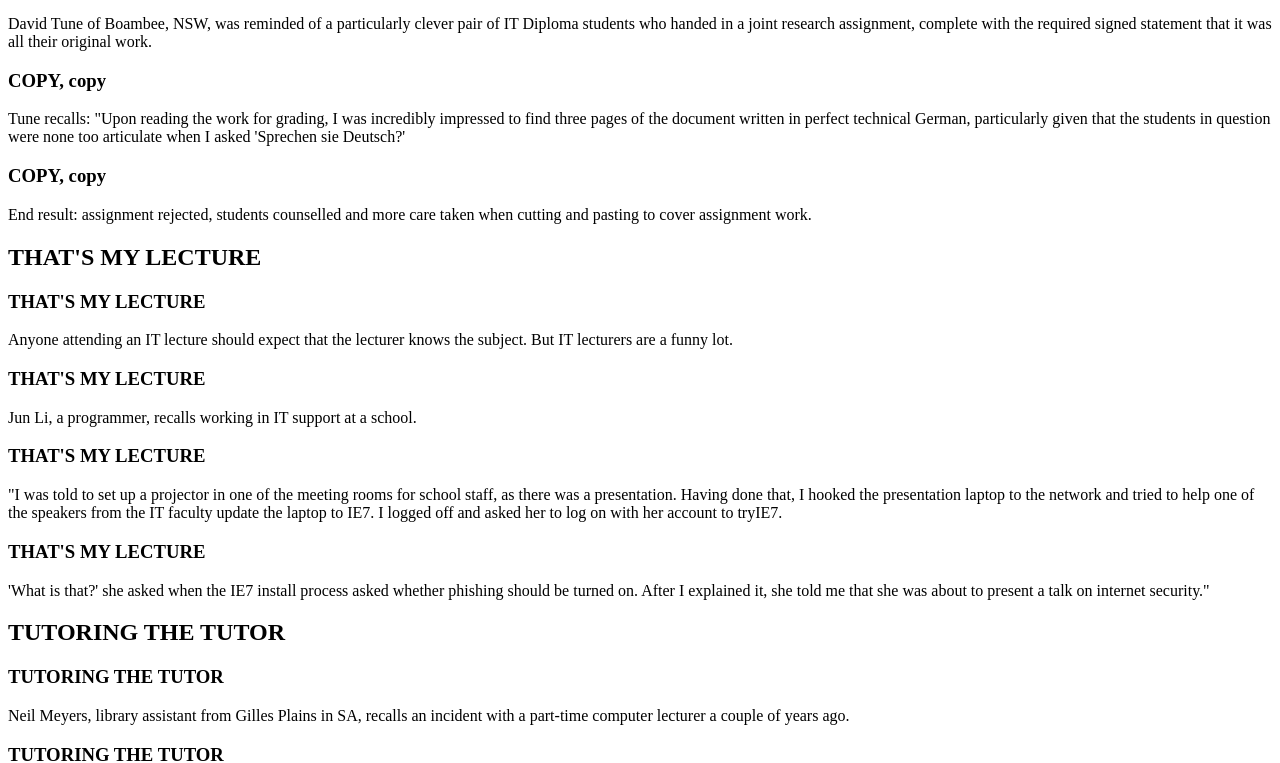
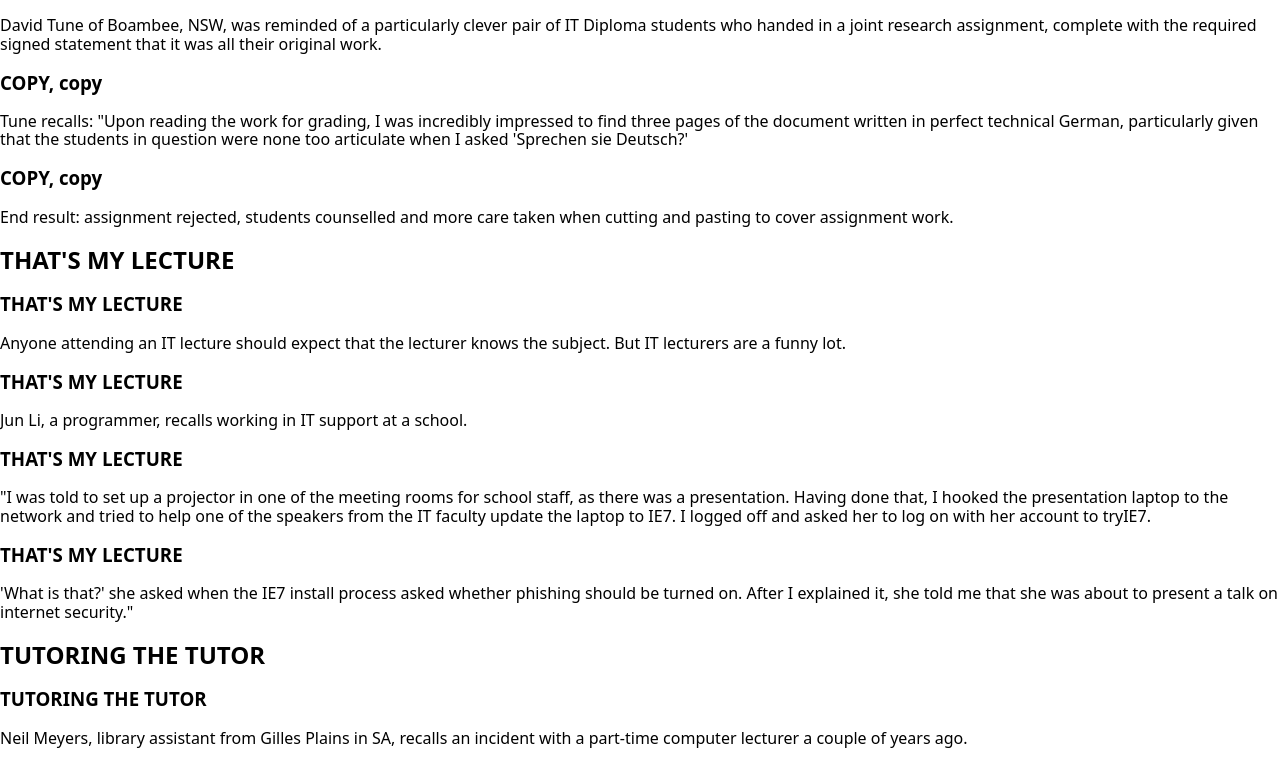
Before and after one commit to 20055662/WebTech-Portfolio-JiapingHuang, a plain HTML site: page phase-2/index.html in a window 1280 px wide. Shown: the part 507-1270 px from the top of the page. Drawn offline with Linux system fonts and the light colour scheme.

Commit message:
feat:add CSS to normalise browser default styles

```diff
--- a/phase-2/index.html
+++ b/phase-2/index.html
@@ -4,6 +4,7 @@
         <meta charset="utf-8">
         <meta name="viewport" content="width=device-width, initial-scale=1.0">
         <title>My website</title>
+        <link rel="stylesheet" href="../assets/css/modern-normalize.css">
     </head>
     <body>
         <header>
```
